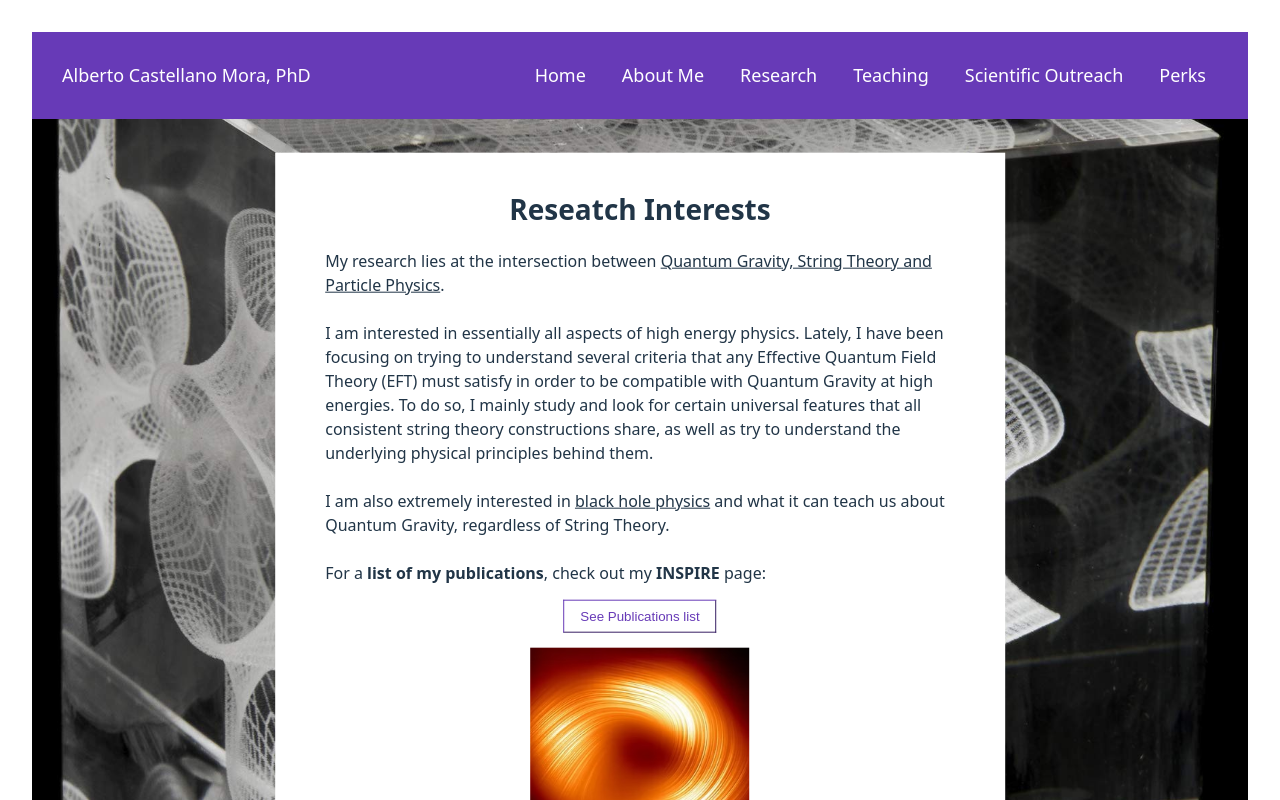
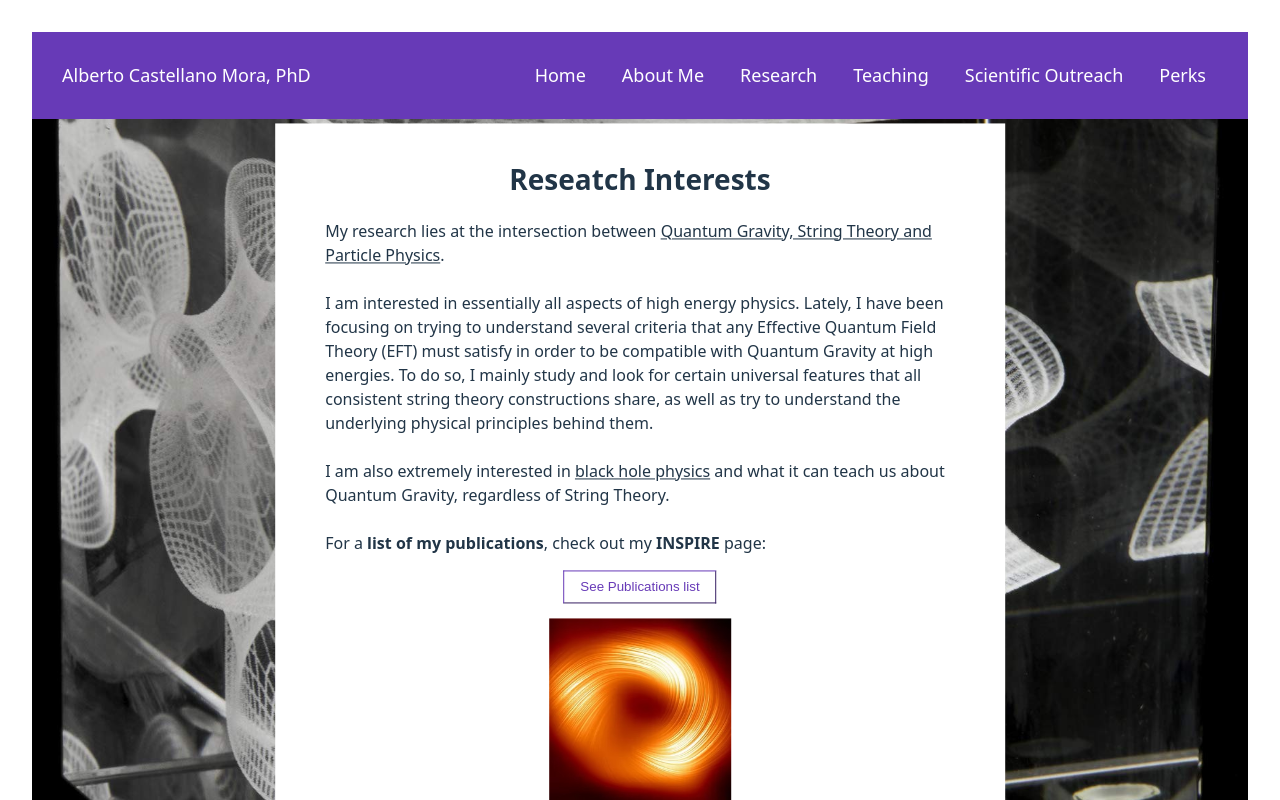
Before and after one commit to alberto-castellano-mora/alberto-castellano-mora.github.io, a React (Vite) app: page /research in a window 1280 px wide. Shown: the top 800 px of the page. Built offline with nearby package versions, Linux system fonts and the light colour scheme.

Commit message:
shrink section

```diff
--- a/src/styles/Research.css
+++ b/src/styles/Research.css
@@ -12,7 +12,7 @@
 .rcover_img{
     width: 100%;
     height: 100%;
-    max-height: 800px;
+    max-height: 700px;
     object-fit: cover;
     transform: scale(1.2);
     transform-origin: center center;
@@ -41,9 +41,9 @@
 }
 
 .blackhole{
-    width: 30%;
+    width: 25%;
     align-items: center;
-    margin-bottom: 25px;
+    margin-bottom: 20px;
 }
 .SeminarTalks{
     background: rgb(245, 245, 245);
```
